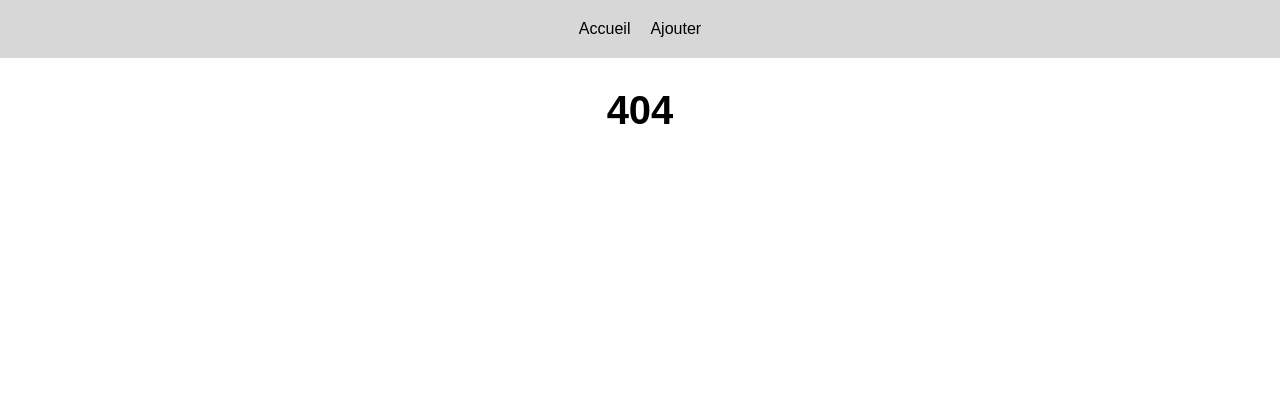
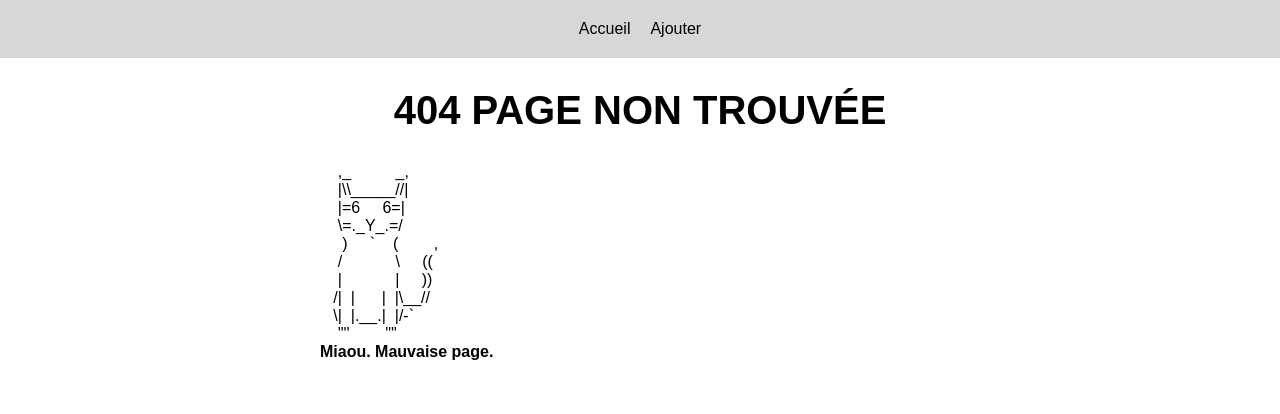
Before and after one commit to k-3st3ban/repertoire_tel_NSI, a Flask app: template templates/404.html in a window 1280 px wide. Shown: the top 414 px of the page. Run offline with Flask 2, Linux system fonts and the light colour scheme; the template is opened without the code that fills it, so the values that code supplies are empty.

Commit message:
Update 404.html

```diff
--- a/templates/404.html
+++ b/templates/404.html
@@ -1,5 +1,17 @@
 {% extends 'layout.html' %}
 {% block title %}Page Non Trouvée{% endblock %}
 {% block content %}
-<h1>404</h1>
+<h1> 404 PAGE NON TROUVÉE</h1>
+<pre>
+    ,_          _,
+    |\\_____//|
+    |=6     6=|
+    \=._Y_.=/
+     )     `    (        ,
+    /            \     ((
+    |            |     ))
+   /|  |      |  |\__//
+   \|  |.__.|  |/-`
+    '"'        '"'
+<h4>Miaou. Mauvaise page.</h4>
 {% endblock %}
```
